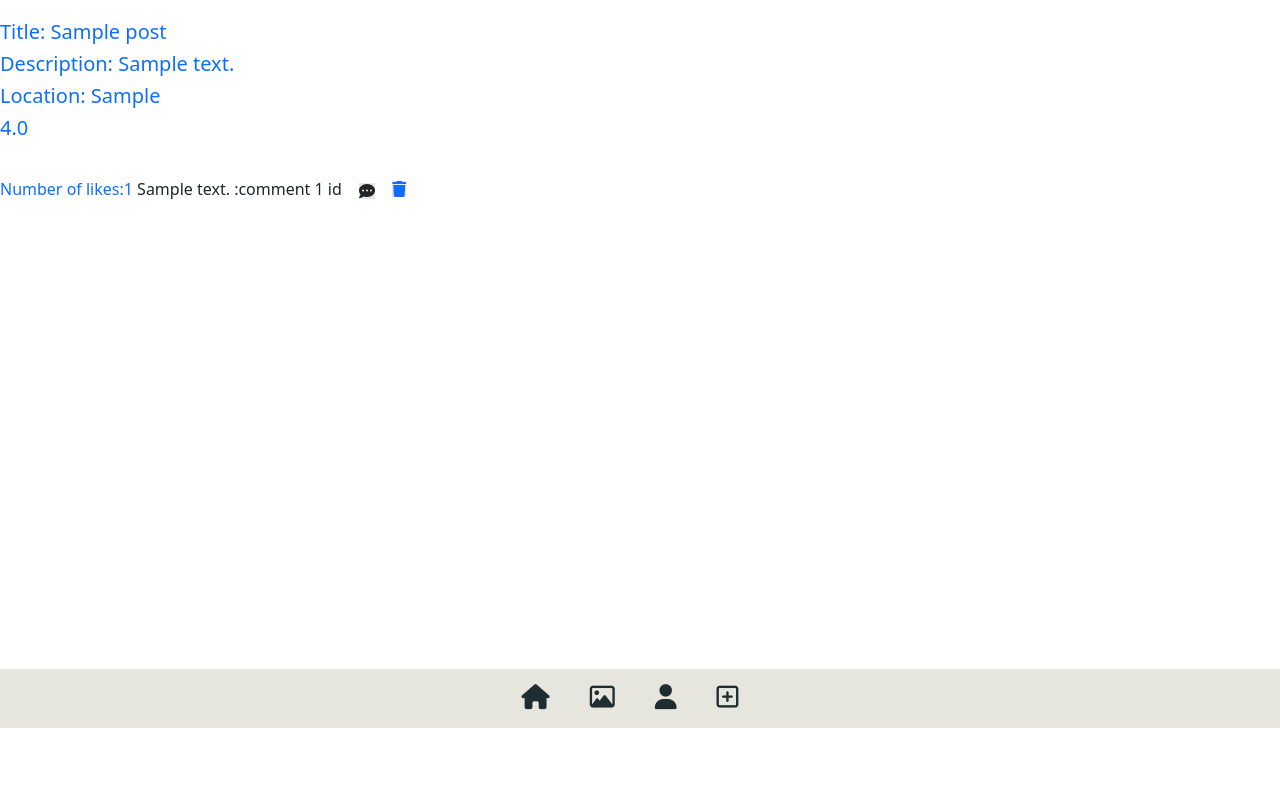
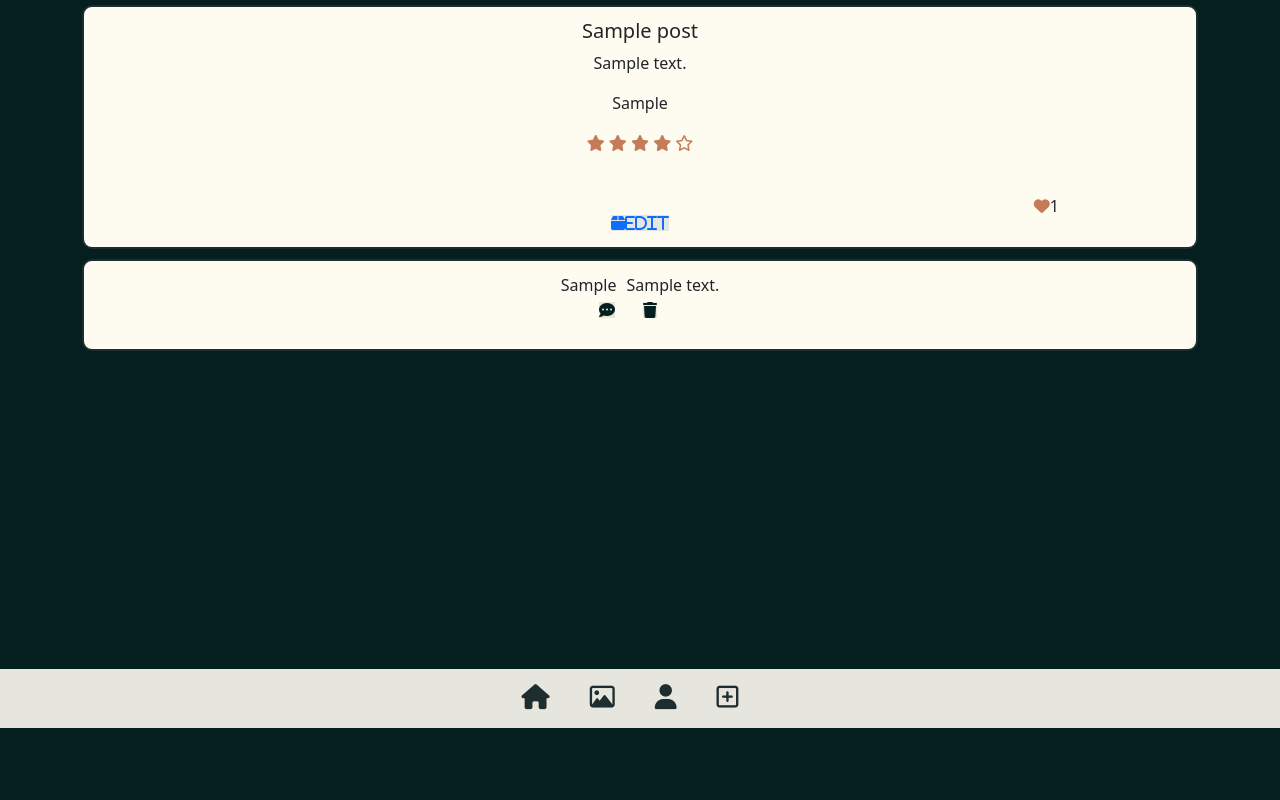
Before and after one commit to AshFitz/we-went, a Django app: page /post/1/ in a window 1280 px wide. Shown: the part 72-872 px from the top of the page. Before the commit the page ends 800 px from the top, so only its background shows below. Run offline with Django 3.2, Linux system fonts and the light colour scheme; a user stored in the database is signed in; tables that the repository leaves empty hold one stand-in row (values such as "Sample post"); some libraries are stand-ins or nearby versions.

Commit message:
add rating stars icons, remove un-used code

```diff
--- a/templates/post_detail.html
+++ b/templates/post_detail.html
@@ -3,61 +3,94 @@
 
 
 {% block content %}
-
-<div class="col-md-8 col-12" id="post-panel">
-
-<a href="{% url 'post_detail' post.id %}">
+<div class="container-fluid post-detail-container">
+    <div class="container">
+        <div class="row">
+            <div class="col">
+            <div class="col-12" id="post-panel-detail">
                 <div class="col-12">
-        <h2>Title: {{ post.title }}</h2>
+                    <h2>{{ post.title }}</h2>
                 </div>
                 <div class="col-12">
-        <h2 class="post-description">Description: {{ post.description | safe }}</h2>
+                    <p class="post-description">{{ post.description | safe }}</p>
                 </div>
                 <div class="col-12">
-        <h2>Location: {{ post.location }}</h2>
+                    <p>{{ post.location }}</p>
                 </div>
-    <div class="col-6">
-        <h2 class="">{{ post.rating }}</h2>
+                <!--Rating stars-->
+                <div class="col-12 pb-2 rating-div">
+                    <div class="rating-holder">
+                    {% if post.rating == 1 %}
+                    <i class="fas fa-star d-inline"></i>
+                    <i class="far fa-star d-inline"></i>
+                    <i class="far fa-star d-inline"></i>
+                    <i class="far fa-star d-inline"></i>
+                    <i class="far fa-star d-inline"></i>
+                    {% elif post.rating == 2 %}
+                    <i class="fas fa-star d-inline"></i>
+                    <i class="fas fa-star d-inline"></i>
+                    <i class="far fa-star d-inline"></i>
+                    <i class="far fa-star d-inline"></i>
+                    <i class="far fa-star d-inline"></i>
+                    {% elif post.rating == 3 %}
+                    <i class="fas fa-star d-inline"></i>
+                    <i class="fas fa-star d-inline"></i>
+                    <i class="fas fa-star d-inline"></i>
+                    <i class="far fa-star d-inline"></i>
+                    <i class="far fa-star d-inline"></i>
+                    {% elif post.rating == 4 %}
+                    <i class="fas fa-star d-inline"></i>
+                    <i class="fas fa-star d-inline"></i>
+                    <i class="fas fa-star d-inline"></i>
+                    <i class="fas fa-star d-inline"></i>
+                    <i class="far fa-star d-inline"></i>
+                    {% elif post.rating == 5 %}
+                    <i class="fas fa-star d-inline"></i>
+                    <i class="fas fa-star d-inline"></i>
+                    <i class="fas fa-star d-inline"></i>
+                    <i class="fas fa-star d-inline"></i>
+                    <i class="fas fa-star d-inline"></i>
+                    {%else%}
+                    <p>No rating.</p>
+                    {%endif%}
                     </div>
-    <div class="col-12 image-container">
-        <img src="{{ post.featured_image.url}}">
                 </div>
-    <span id="{{post.id}}_like_count">Number of likes:{{ post.like_count }}</span>
-</a>
-
-{%if comments %}
-{% for comment in comments %}
-
-{{comment.body}} :comment
-{{comment.id}} id
-{% if comment.user == request.user %}
-<a class="btn tbn-success" href="{% url 'edit_comment' comment.id %}" aria-label="edit button"><i class="fas fa-comment-dots"></i></a>
-<a href="{% url 'delete_comment' post.id %}"><i class="fas fa-trash"></i></a>
-{% endif %}
-{% endfor%}
+                <div class="col-12">
+                    <img class="post-detail-image-container" src="{{ post.featured_image.url}}">
+                </div>
+                <div class="col-12 post-detail-like">
+                    <span>{{ post.like_count }}</span>
+                    <i class="fas fa-heart detail-like"></i>
+                </div>
+                {% if request.user == post.author %}
+                <a href="{% url 'edit_post' post.id %}"><i class="fas fa-box">Edit</i></a>
                 {% endif%}
             </div>
+            </div>
+        </div>
+        {%if comments %}
+        <div class="container comment-main-container">
 
-<div class="col-md-8 col-12" id="likes-panel">LIKES
-    {% if likes %}
-    {% for like in likes %}
-    <div class="col-12">
-        <h2>Title: {{ like.title }}</h2>
+            {% for comment in comments %}
+            <div class="col-12 comment-container">
+                <div class="row">
+                    <div class="col">
+                        <p><span class="comment-user "> {{comment.user|title}}</span>{{comment.body}}</p>
                     </div>
-    <div class="col-12">
-        <h2 class="post-description">Description: {{ like.description | safe }}</h2>
+                    {% if comment.user == request.user %}
+                    <div class="row d-inline button-grouper">
+                        <div class="col d-inline"><a class="post-detail-buttons d-inline" href="{% url 'edit_comment' comment.id %}" aria-label="edit button"><i class="fas fa-comment-dots"></i></a></div>
+                        <div class="col d-inline"><a class="post-detail-buttons d-inline" href="{% url 'delete_comment' post.id %}"><i class="fas fa-trash"></i></a></div>
                     </div>
-    <div class="col-12">
-        <h2>Location: {{ like.location }}</h2>
+                    {% endif %}
                 </div>
-    <div class="col-6">
-        <h2 class="">{{ like.rating }}</h2>
             </div>
-    <div class="col-12 image-container">
-        <img src="{{ like.featured_image.url}}">
+            {% endfor%}
+            {% else %}
+
+            {% endif%}
+        </div>
+    </div>
 </div>
 
-    {% endfor %}
-    {% endif %}
-</div>
 {% endblock  %}
```
Lines whose indentation alone changed are shown as unchanged.
